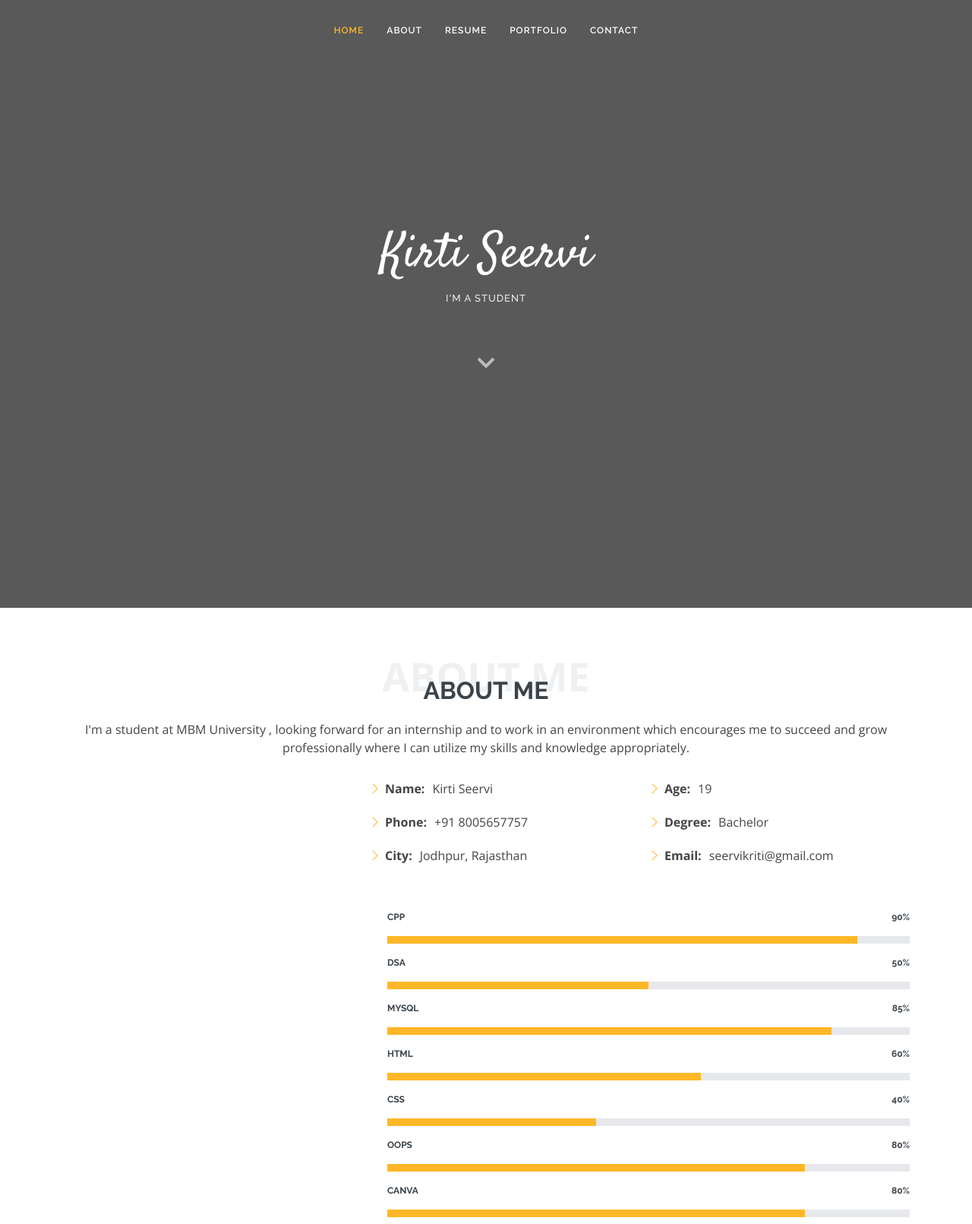
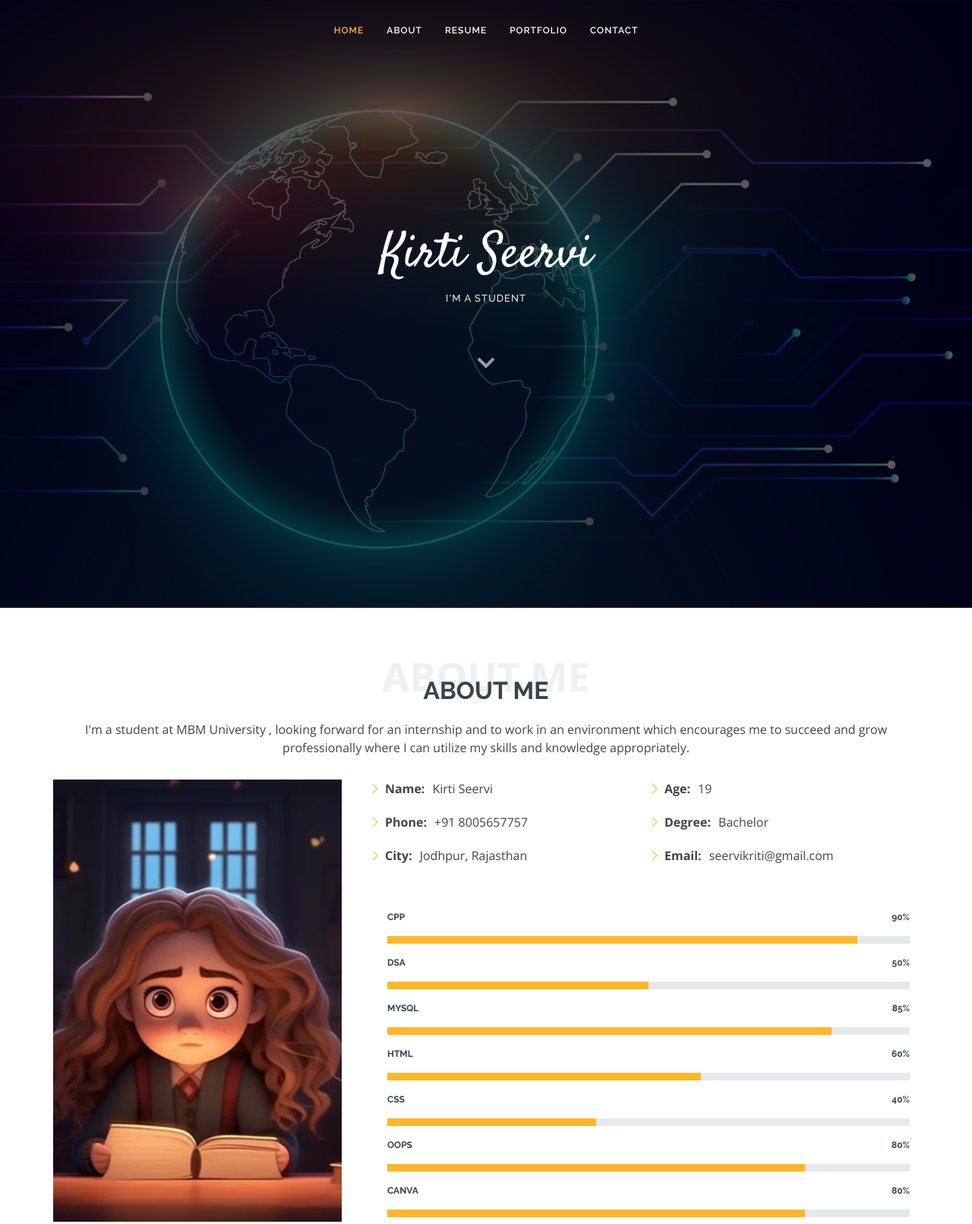
Before and after one commit to kirti908/Kirti, a plain HTML site: page index.html in a window 1280 px wide. Shown: the top 1611 px of the page at 76% size. Drawn offline with nearby package versions, Linux system fonts and the light colour scheme.

Commit message:
Update style.css

```diff
--- a/assets/css/style.css
+++ b/assets/css/style.css
@@ -317,7 +317,7 @@ h6 {
 #hero {
   width: 100%;
   height: 100vh;
-  background: url("../img/hero-bg.jpg") top right;
+  background: url("../img/hero-bg.PNG") top right;
   background-size: cover;
   position: relative;
 }
@@ -602,7 +602,7 @@ section {
 }
 
 .about .image {
-  background: url("../img/me.jpg") center center no-repeat;
+  background: url("../img/me.PNG") center center no-repeat;
   background-size: cover;
   min-height: 500px;
 }
@@ -1287,7 +1287,7 @@ section {
 # Footer
 --------------------------------------------------------------*/
 #footer {
-  background: url("../img/footer-bg.jpg") top center no-repeat;
+  background: url("../img/footer-bg.PNG") top center no-repeat;
   background-size: cover;
   color: #fff;
   font-size: 14px;
```
